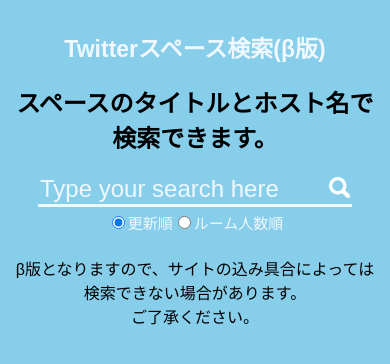
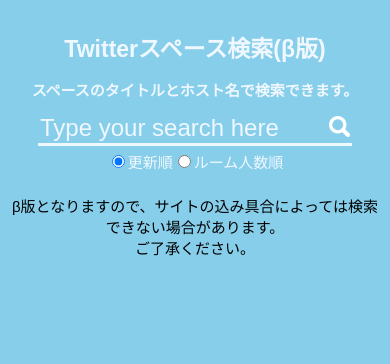
Before and after one commit to Hazzlu/search-twitter-spaces, a React (Create React App) app: page / in a window 390 px wide. Shown: the top 364 px of the page. Built offline with nearby package versions, Linux system fonts and the light colour scheme.

Commit message:
Update font-size

```diff
--- a/src/SystemMessage.tsx
+++ b/src/SystemMessage.tsx
@@ -4,18 +4,18 @@
 export default function SystemMessage(code: string, inf: Spaceinf) {
     if(code == "beginning") {
         return(
-            <div>
+            <div className = "system">
                 β版となりますので、サイトの込み具合によっては検索できない場合があります。
                 <br/>
                 ご了承ください。
             </div>);
     }else if(code == "no result") {
-        return(<div><span id = "error">※検索エラー※</span><br/>該当結果がありません</div>);
+        return(<div className = "system"><span id = "error">※検索エラー※</span><br/>該当結果がありません</div>);
     }else if(code == "loading") {
         return(<div className="loader">Loading...</div>);
     }else if(code == "update" || code == "number") {
         return(Sort(inf, code));
     }else {
-        return(<div><span id = "error">※検索エラー※</span><br/>大変申し訳ございません。時間をおいてお試しください</div>);
+        return(<div className = "system"><span id = "error">※検索エラー※</span><br/>大変申し訳ございません。時間をおいてお試しください</div>);
     }
 }
--- a/src/styles.css
+++ b/src/styles.css
@@ -12,6 +12,10 @@
 
 #title {
   color: aliceblue;
+}
+#message {
+  color: aliceblue;
+  font-size: 20px;
 }
 
 #textBox {
@@ -155,6 +159,9 @@
     margin-right: 50px;
   }
 
+  .system {
+    font-size: 17px;
+  }
   #textBox {
     font-size: 200%;
   }
@@ -169,6 +176,9 @@
 
   #title {
     font-size: 23px;
+  }
+  #message {
+    font-size: 17px;
   }
 
   .spaceT {
@@ -207,6 +217,10 @@
     margin-right: 25px;
   }
 
+  .system {
+    font-size: 15px;
+  }
+
   #textBox {
     font-size: 150%;
   }
@@ -226,6 +240,10 @@
   #title {
     font-size: 23px;
   }
+  #message {
+    font-size: 15px;
+  }
+
   #error {
     font-size: 15px;
   }
@@ -265,6 +283,9 @@
     margin-left: 15px;
     margin-right: 15px;
   }
+  .system {
+    font-size: 13px;
+  }
 
   #textBox {
     font-size: 125%;
@@ -285,6 +306,10 @@
   #title {
     font-size: 21px;
   }
+  #message {
+    font-size: 13px;
+  }
+
   #error {
     font-size: 13px;
   }
```
